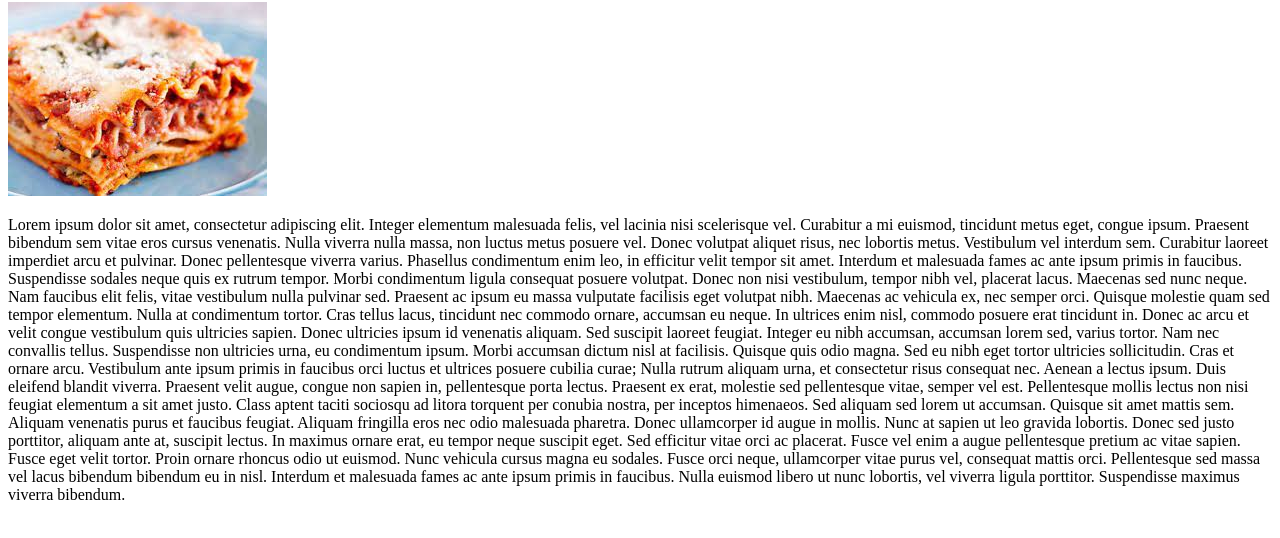
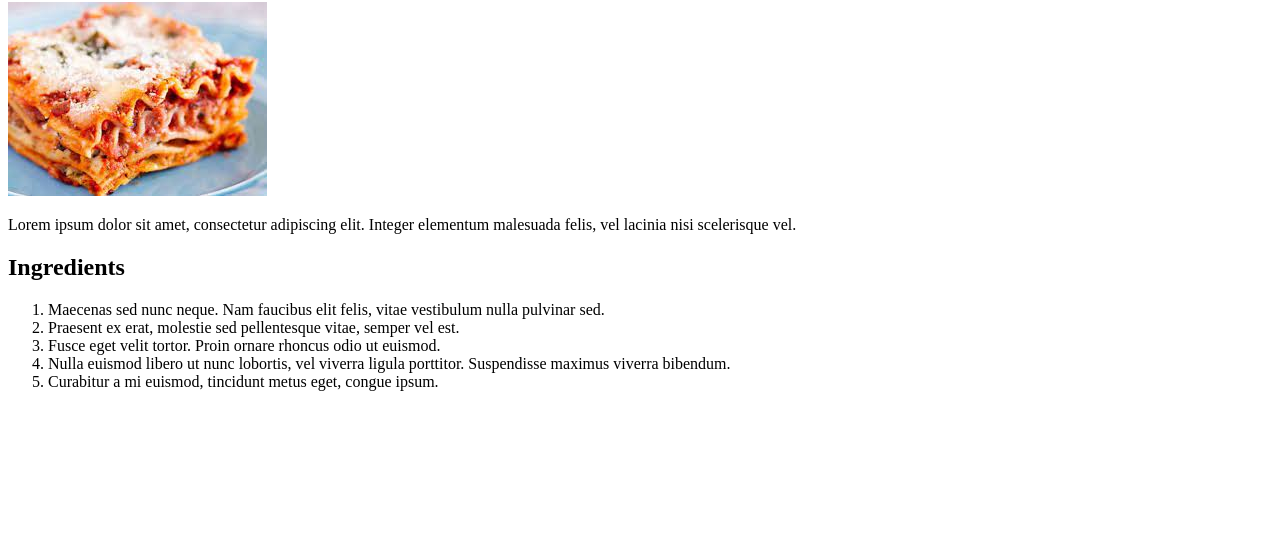
Before and after one commit to alexgrigores/odin-recipes, a plain HTML site: page recipes/lasagna.html in a window 1280 px wide. Shown: the part 78-616 px from the top of the page. Drawn offline with Linux system fonts and the light colour scheme.

Commit message:
Adjust lasagna recipe description and add ingredients list

```diff
--- a/recipes/lasagna.html
+++ b/recipes/lasagna.html
@@ -12,38 +12,17 @@
     <img src="../images/lasagna.jpg" alt="Lasagna">
     <p>
         Lorem ipsum dolor sit amet, consectetur adipiscing elit. Integer elementum malesuada felis, vel lacinia nisi
-        scelerisque vel. Curabitur a mi euismod, tincidunt metus eget, congue ipsum. Praesent bibendum sem vitae eros
-        cursus venenatis. Nulla viverra nulla massa, non luctus metus posuere vel. Donec volutpat aliquet risus, nec
-        lobortis metus. Vestibulum vel interdum sem. Curabitur laoreet imperdiet arcu et pulvinar. Donec pellentesque
-        viverra varius. Phasellus condimentum enim leo, in efficitur velit tempor sit amet. Interdum et malesuada fames
-        ac ante ipsum primis in faucibus. Suspendisse sodales neque quis ex rutrum tempor. Morbi condimentum ligula
-        consequat posuere volutpat. Donec non nisi vestibulum, tempor nibh vel, placerat lacus.
-
-        Maecenas sed nunc neque. Nam faucibus elit felis, vitae vestibulum nulla pulvinar sed. Praesent ac ipsum eu
-        massa vulputate facilisis eget volutpat nibh. Maecenas ac vehicula ex, nec semper orci. Quisque molestie quam
-        sed tempor elementum. Nulla at condimentum tortor. Cras tellus lacus, tincidunt nec commodo ornare, accumsan eu
-        neque. In ultrices enim nisl, commodo posuere erat tincidunt in. Donec ac arcu et velit congue vestibulum quis
-        ultricies sapien. Donec ultricies ipsum id venenatis aliquam. Sed suscipit laoreet feugiat.
-
-        Integer eu nibh accumsan, accumsan lorem sed, varius tortor. Nam nec convallis tellus. Suspendisse non ultricies
-        urna, eu condimentum ipsum. Morbi accumsan dictum nisl at facilisis. Quisque quis odio magna. Sed eu nibh eget
-        tortor ultricies sollicitudin. Cras et ornare arcu. Vestibulum ante ipsum primis in faucibus orci luctus et
-        ultrices posuere cubilia curae; Nulla rutrum aliquam urna, et consectetur risus consequat nec. Aenean a lectus
-        ipsum. Duis eleifend blandit viverra. Praesent velit augue, congue non sapien in, pellentesque porta lectus.
-
-        Praesent ex erat, molestie sed pellentesque vitae, semper vel est. Pellentesque mollis lectus non nisi feugiat
-        elementum a sit amet justo. Class aptent taciti sociosqu ad litora torquent per conubia nostra, per inceptos
-        himenaeos. Sed aliquam sed lorem ut accumsan. Quisque sit amet mattis sem. Aliquam venenatis purus et faucibus
-        feugiat. Aliquam fringilla eros nec odio malesuada pharetra. Donec ullamcorper id augue in mollis. Nunc at
-        sapien ut leo gravida lobortis. Donec sed justo porttitor, aliquam ante at, suscipit lectus.
-
-        In maximus ornare erat, eu tempor neque suscipit eget. Sed efficitur vitae orci ac placerat. Fusce vel enim a
-        augue pellentesque pretium ac vitae sapien. Fusce eget velit tortor. Proin ornare rhoncus odio ut euismod. Nunc
-        vehicula cursus magna eu sodales. Fusce orci neque, ullamcorper vitae purus vel, consequat mattis orci.
-        Pellentesque sed massa vel lacus bibendum bibendum eu in nisl. Interdum et malesuada fames ac ante ipsum primis
-        in faucibus. Nulla euismod libero ut nunc lobortis, vel viverra ligula porttitor. Suspendisse maximus viverra
-        bibendum.
+        scelerisque vel.
     </p>
+    <h2>Ingredients</h2>
+    <ol>
+        <li>Maecenas sed nunc neque. Nam faucibus elit felis, vitae vestibulum nulla pulvinar sed.</li>
+        <li>Praesent ex erat, molestie sed pellentesque vitae, semper vel est.</li>
+        <li>Fusce eget velit tortor. Proin ornare rhoncus odio ut euismod.</li>
+        <li>Nulla euismod libero ut nunc lobortis, vel viverra ligula porttitor. Suspendisse maximus viverra
+            bibendum.</li>
+        <li>Curabitur a mi euismod, tincidunt metus eget, congue ipsum.</li>
+    </ol>
 </body>
 
 </html>
```
